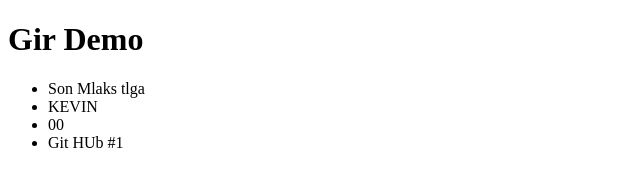
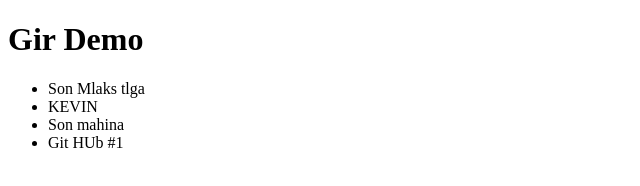
Before and after one commit to herson47villegas/hello-git, a plain HTML site: page index.html in a window 1280 px wide. Shown: the full height of the page, 0-640 px from the left. Drawn offline with Linux system fonts and the light colour scheme.

Commit message:
Son mahina

```diff
--- a/index.html
+++ b/index.html
@@ -8,7 +8,7 @@
 <ul>
 <li>Son Mlaks tlga</li>
 <li>KEVIN</li>
-<li>00</li>
+<li>Son mahina</li>
 <li>Git HUb #1</li>
 </ul>
 </body>
```
